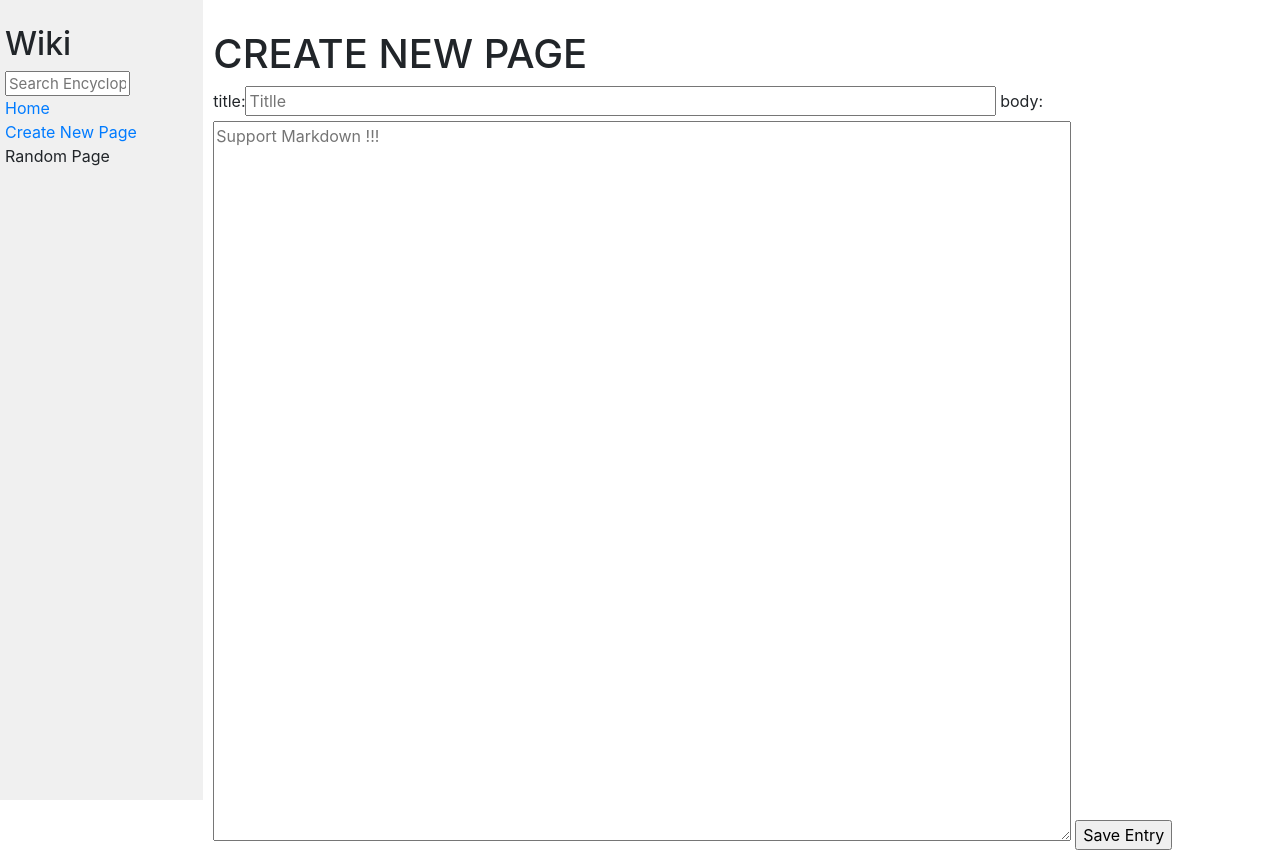
After one commit to AmayaKuro/CS50w, a Django app: page /newpage/ in a window 1280 px wide. The commit adds this page. Run offline with Django 3.2, Linux system fonts and the light colour scheme; some libraries are stand-ins or nearby versions.

Commit message:
Implement New Entry

```diff
--- a/Wiki/encyclopedia/static/encyclopedia/styles.css
+++ b/Wiki/encyclopedia/static/encyclopedia/styles.css
@@ -10,6 +10,11 @@ code {
 h1 {
     margin-top: 0px;
     padding-top: 20px;
+    margin-bottom: 50x;
+}
+
+input[type="text"] {
+    width : 70%
 }
 
 textarea {
--- a/Wiki/encyclopedia/templates/encyclopedia/layout.html
+++ b/Wiki/encyclopedia/templates/encyclopedia/layout.html
@@ -19,7 +19,7 @@
                     <a href="{% url 'index' %}">Home</a>
                 </div>
                 <div>
-                    Create New Page
+                    <a href="{% url 'newpage' %}">Create New Page</a>
                 </div>
                 <div>
                     Random Page
--- /dev/null
+++ b/Wiki/encyclopedia/templates/encyclopedia/newpage.html
@@ -0,0 +1,19 @@
+{% extends "encyclopedia/layout.html" %}
+
+{% block title %}
+    {{ title }}
+{% endblock %}
+
+{% block body %}
+    <h1>{{ title }}</h1>
+
+    {% if exist %}
+        <h3 style = "color: red;">Title already existed</h3>
+    {% endif %}
+
+    <form action="{% url "newpage" %}" method="POST">
+        {% csrf_token %}
+        {{ form }}
+        <input type="submit" value="Save Entry">
+    </form>
+{% endblock %}
--- a/Wiki/encyclopedia/urls.py
+++ b/Wiki/encyclopedia/urls.py
@@ -5,6 +5,7 @@ from . import views
 urlpatterns = [
     path("", lambda req: views.redirect('wiki/')),
     path("wiki/", views.index, name="index"),
-    path("wiki/search/", views.search, name="search"),
-    path("wiki/<str:title>/", views.title, name="entry")
+    path("search/", views.search, name="search"),
+    path("wiki/<str:title>/", views.title, name="entry"),
+    path("newpage/", views.newpage, name="newpage"),
 ]
--- a/Wiki/encyclopedia/views.py
+++ b/Wiki/encyclopedia/views.py
@@ -3,13 +3,20 @@ from django.http import Http404
 from django.urls import reverse
 from markdown import markdown
 from django import forms
+import pathlib
 
 from . import util
 
 
+class entry(forms.Form):
+    title = forms.CharField(label='title', max_length=100, widget=forms.TextInput(attrs={'placeholder': 'Titlle'}))
+    body = forms.CharField(label='body', widget=forms.Textarea(attrs={'placeholder': 'Support Markdown !!!'}))
+
+
 def index(request):
-    return render(request, "encyclopedia/index.html",
-                  {"entries": util.list_entries()})
+    return render(request, "encyclopedia/index.html",{
+        "entries": util.list_entries()
+    })
 
 
 def title(request, title):
@@ -55,3 +62,38 @@ def search(request):
         return render(request, "encyclopedia/search.html", {
             "matches": matches
         })
+
+
+def newpage(request):
+    exist = False
+
+    # if this is a POST request we need to process the form data
+    if request.method == 'POST':
+        # create a form instance and populate it with data from the request:
+        form = entry(request.POST)
+        # check whether it's valid:
+        if form.is_valid():
+            titles = util.list_entries()
+            # If title had existed, return true to user
+            if form.cleaned_data["title"] in titles:
+                exist = True
+            else:
+                # Create the file's path in the storage of the entries
+                storage = pathlib.Path("entries", form.cleaned_data["title"] + ".md")
+                with open(storage, 'w') as file:
+                    # Store information of entry
+                    file.write(form.cleaned_data["body"])
+
+                # redirect user to the entry that user submit
+                return redirect(reverse("entry", kwargs={"title": form.cleaned_data["title"]}))
+
+    # if a GET (or any other method) we'll create a blank form
+    else:
+        form = entry()
+
+    # Send data to user
+    return render(request, "encyclopedia/newpage.html", {
+            "title": "CREATE NEW PAGE",
+            "form": form,
+            "exist": exist,
+        })
```
